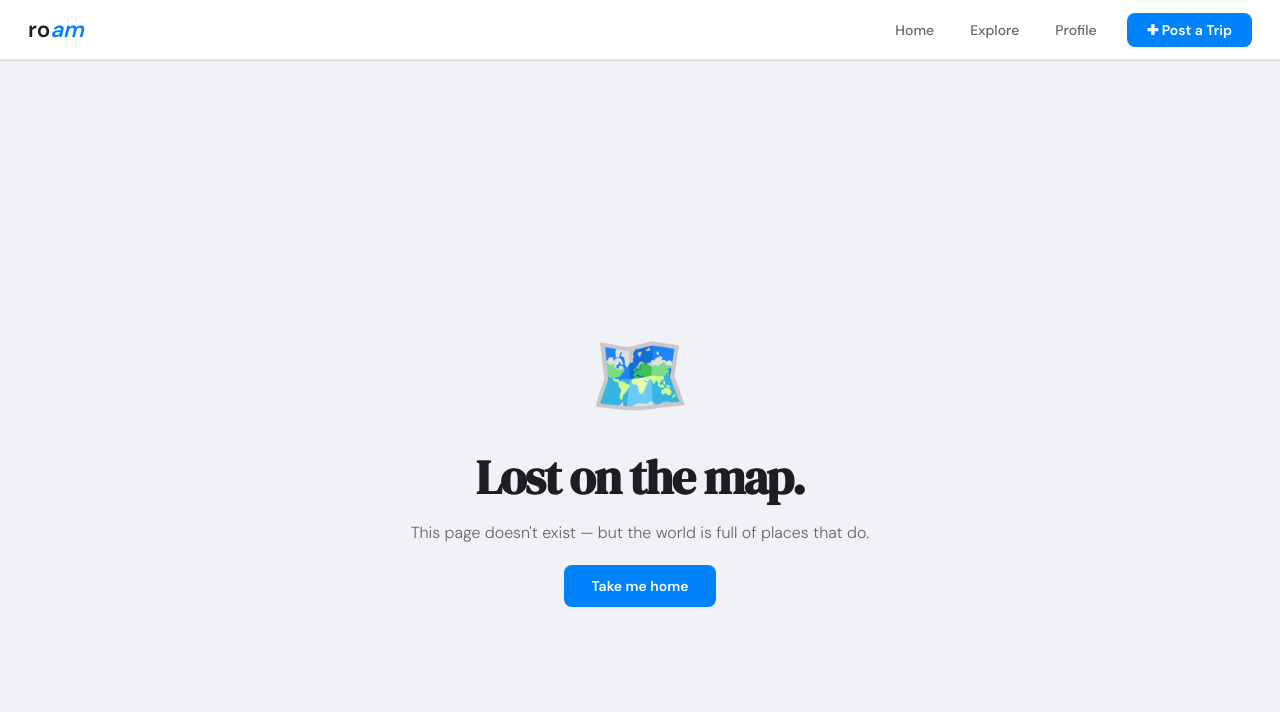
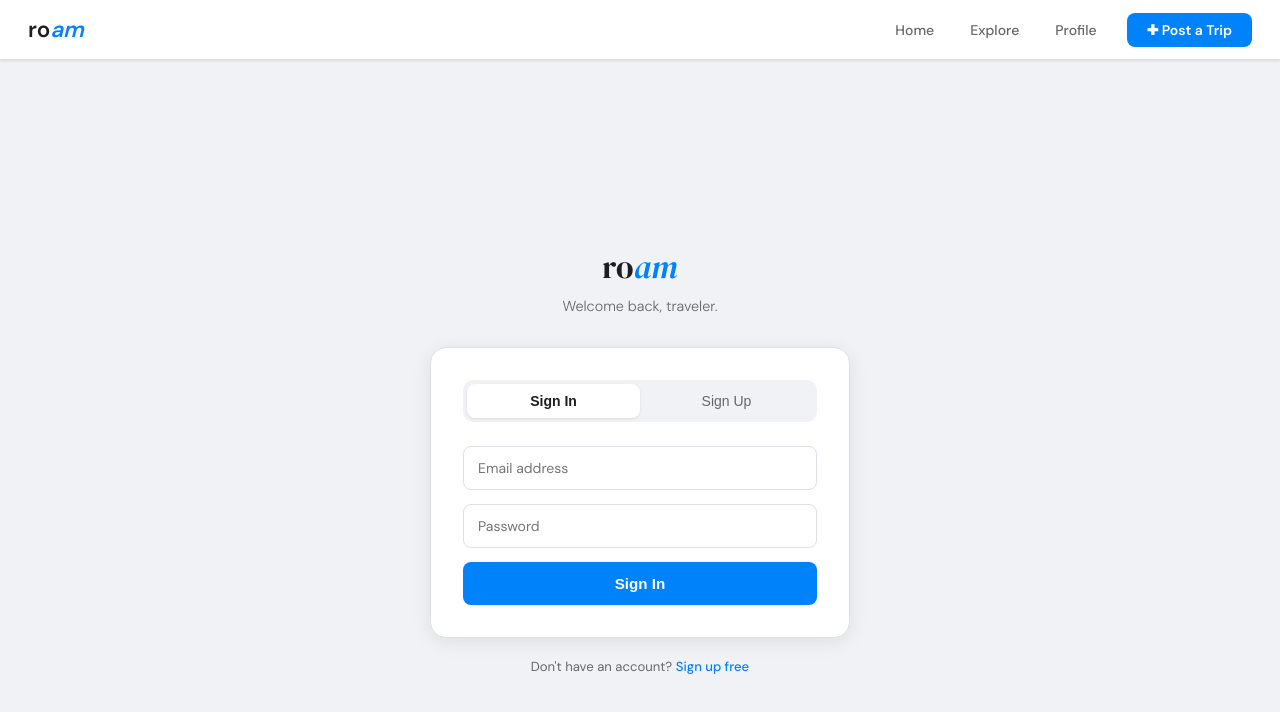
Before and after one commit to csanchez1824/roam, a React (Vite) app: page /auth in a window 1280 px wide. Shown: the top 712 px of the page. Built offline with nearby package versions, Linux system fonts and the light colour scheme.

Commit message:
added auth page and Supabase connection

```diff
--- a/package.json
+++ b/package.json
@@ -10,6 +10,7 @@
     "preview": "vite preview"
   },
   "dependencies": {
+    "@supabase/supabase-js": "^2.98.0",
     "react": "^19.2.0",
     "react-dom": "^19.2.0",
     "react-router-dom": "^7.13.1"
--- a/src/App.jsx
+++ b/src/App.jsx
@@ -4,6 +4,7 @@ import Landing    from './pages/Landing'
 import Explore    from './pages/Explore'
 import Profile    from './pages/Profile'
 import CreateTrip from './pages/CreateTrip'
+import Auth       from './pages/Auth'
 import NotFound   from './pages/NotFound'
 
 function App() {
@@ -15,6 +16,7 @@ function App() {
         <Route path="/explore" element={<Explore />}    />
         <Route path="/profile" element={<Profile />}    />
         <Route path="/create"  element={<CreateTrip />} />
+        <Route path="/auth"    element={<Auth />}       />
         <Route path="*"        element={<NotFound />}   />
       </Routes>
     </BrowserRouter>
--- /dev/null
+++ b/src/pages/Auth.jsx
@@ -0,0 +1,96 @@
+import { useState } from 'react'
+import { supabase } from '../supabase'
+import { useNavigate } from 'react-router-dom'
+
+function Auth() {
+  const [mode, setMode]       = useState('login')
+  const [email, setEmail]     = useState('')
+  const [password, setPassword] = useState('')
+  const [name, setName]       = useState('')
+  const [loading, setLoading] = useState(false)
+  const [error, setError]     = useState('')
+  const navigate              = useNavigate()
+
+  async function handleSubmit() {
+    setLoading(true)
+    setError('')
+
+    if (mode === 'signup') {
+      const { error } = await supabase.auth.signUp({ email, password,
+        options: { data: { full_name: name } }
+      })
+      if (error) setError(error.message)
+      else navigate('/profile')
+    } else {
+      const { error } = await supabase.auth.signInWithPassword({ email, password })
+      if (error) setError(error.message)
+      else navigate('/profile')
+    }
+    setLoading(false)
+  }
+
+  const inputStyle = {
+    width: '100%', padding: '12px 14px',
+    border: '1px solid #dde1e7', borderRadius: '8px',
+    fontSize: '0.875rem', fontFamily: 'DM Sans, sans-serif',
+    outline: 'none', marginBottom: '14px',
+  }
+
+  return (
+    <div style={{ fontFamily: 'DM Sans, sans-serif', background: '#f0f2f5', minHeight: '100vh', display: 'flex', alignItems: 'center', justifyContent: 'center', padding: '40px 24px' }}>
+      <div style={{ width: '100%', maxWidth: '420px' }}>
+
+        {/* Logo */}
+        <div style={{ textAlign: 'center', marginBottom: '32px' }}>
+          <div style={{ fontFamily: 'DM Serif Display, serif', fontSize: '2rem', color: '#1c1e21' }}>
+            ro<span style={{ color: '#0082fb', fontStyle: 'italic' }}>am</span>
+          </div>
+          <p style={{ color: '#65676b', fontSize: '0.9rem', marginTop: '8px', fontWeight: '300' }}>
+            {mode === 'login' ? 'Welcome back, traveler.' : 'Start your travel story.'}
+          </p>
+        </div>
+
+        {/* Card */}
+        <div style={{ background: 'white', borderRadius: '16px', border: '1px solid #dde1e7', padding: '32px', boxShadow: '0 4px 20px rgba(0,0,0,0.08)' }}>
+
+          {/* Tabs */}
+          <div style={{ display: 'flex', marginBottom: '24px', background: '#f0f2f5', borderRadius: '10px', padding: '4px' }}>
+            {['login', 'signup'].map(m => (
+              <button key={m} onClick={() => { setMode(m); setError('') }} style={{ flex: 1, padding: '9px', borderRadius: '8px', border: 'none', background: mode === m ? 'white' : 'transparent', color: mode === m ? '#1c1e21' : '#65676b', fontSize: '0.875rem', fontWeight: mode === m ? '600' : '400', cursor: 'pointer', boxShadow: mode === m ? '0 1px 3px rgba(0,0,0,0.1)' : 'none', textTransform: 'capitalize' }}>{m === 'login' ? 'Sign In' : 'Sign Up'}</button>
+            ))}
+          </div>
+
+          {/* Fields */}
+          {mode === 'signup' && (
+            <input style={inputStyle} placeholder="Full name" value={name} onChange={e => setName(e.target.value)} />
+          )}
+          <input style={inputStyle} placeholder="Email address" type="email" value={email} onChange={e => setEmail(e.target.value)} />
+          <input style={inputStyle} placeholder="Password" type="password" value={password} onChange={e => setPassword(e.target.value)} />
+
+          {/* Error */}
+          {error && (
+            <div style={{ background: '#fff0f0', border: '1px solid #ffcccc', color: '#cc0000', padding: '10px 14px', borderRadius: '8px', fontSize: '0.82rem', marginBottom: '14px' }}>
+              {error}
+            </div>
+          )}
+
+          {/* Submit */}
+          <button onClick={handleSubmit} disabled={loading} style={{ width: '100%', background: '#0082fb', color: 'white', border: 'none', padding: '13px', borderRadius: '8px', fontSize: '0.95rem', fontWeight: '600', cursor: loading ? 'not-allowed' : 'pointer', opacity: loading ? 0.7 : 1 }}>
+            {loading ? 'Please wait...' : mode === 'login' ? 'Sign In' : 'Create Account'}
+          </button>
+
+        </div>
+
+        <p style={{ textAlign: 'center', marginTop: '20px', fontSize: '0.82rem', color: '#65676b' }}>
+          {mode === 'login' ? "Don't have an account? " : 'Already have an account? '}
+          <span onClick={() => { setMode(mode === 'login' ? 'signup' : 'login'); setError('') }} style={{ color: '#0082fb', cursor: 'pointer', fontWeight: '500' }}>
+            {mode === 'login' ? 'Sign up free' : 'Sign in'}
+          </span>
+        </p>
+
+      </div>
+    </div>
+  )
+}
+
+export default Auth
--- /dev/null
+++ b/src/supabase.js
@@ -0,0 +1,6 @@
+import { createClient } from '@supabase/supabase-js'
+
+const supabaseUrl = import.meta.env.VITE_SUPABASE_URL
+const supabaseKey = import.meta.env.VITE_SUPABASE_ANON_KEY
+
+export const supabase = createClient(supabaseUrl, supabaseKey)
```
Also changed, not shown: 2 other files (tests, documents, lock files or other folders).
